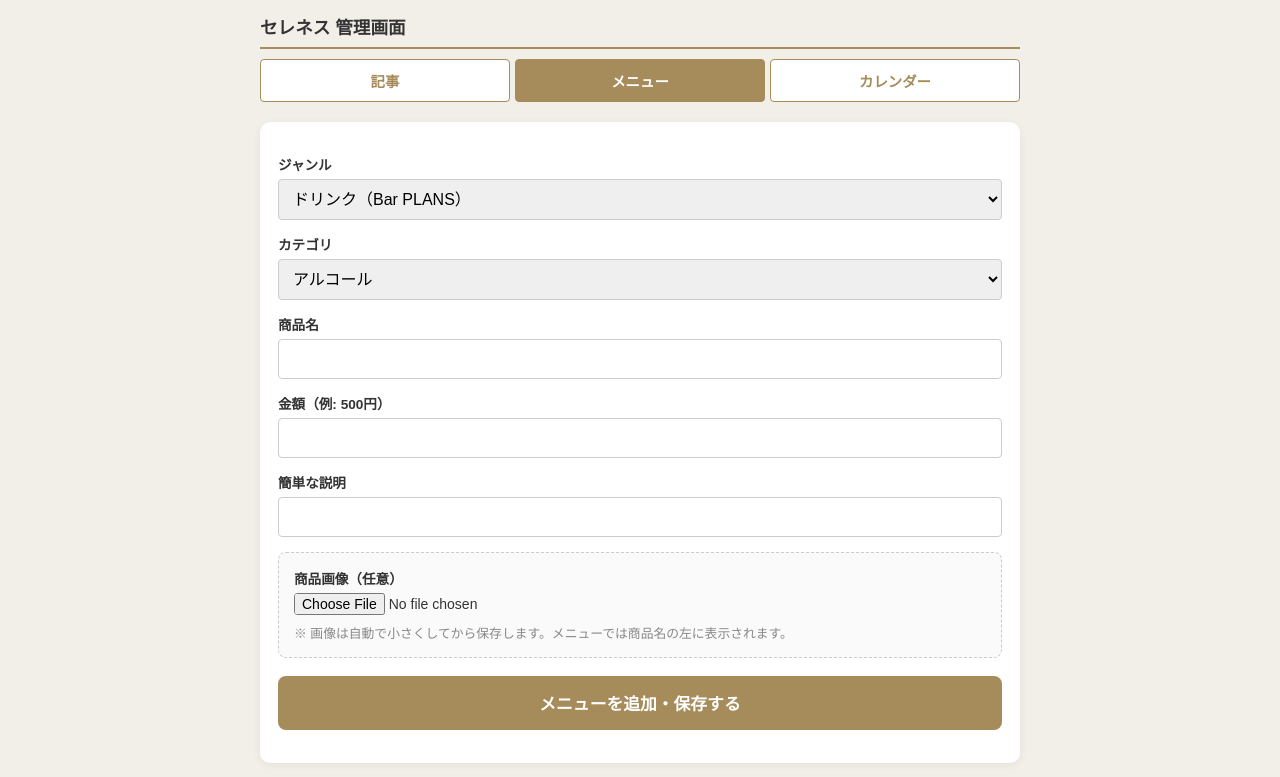
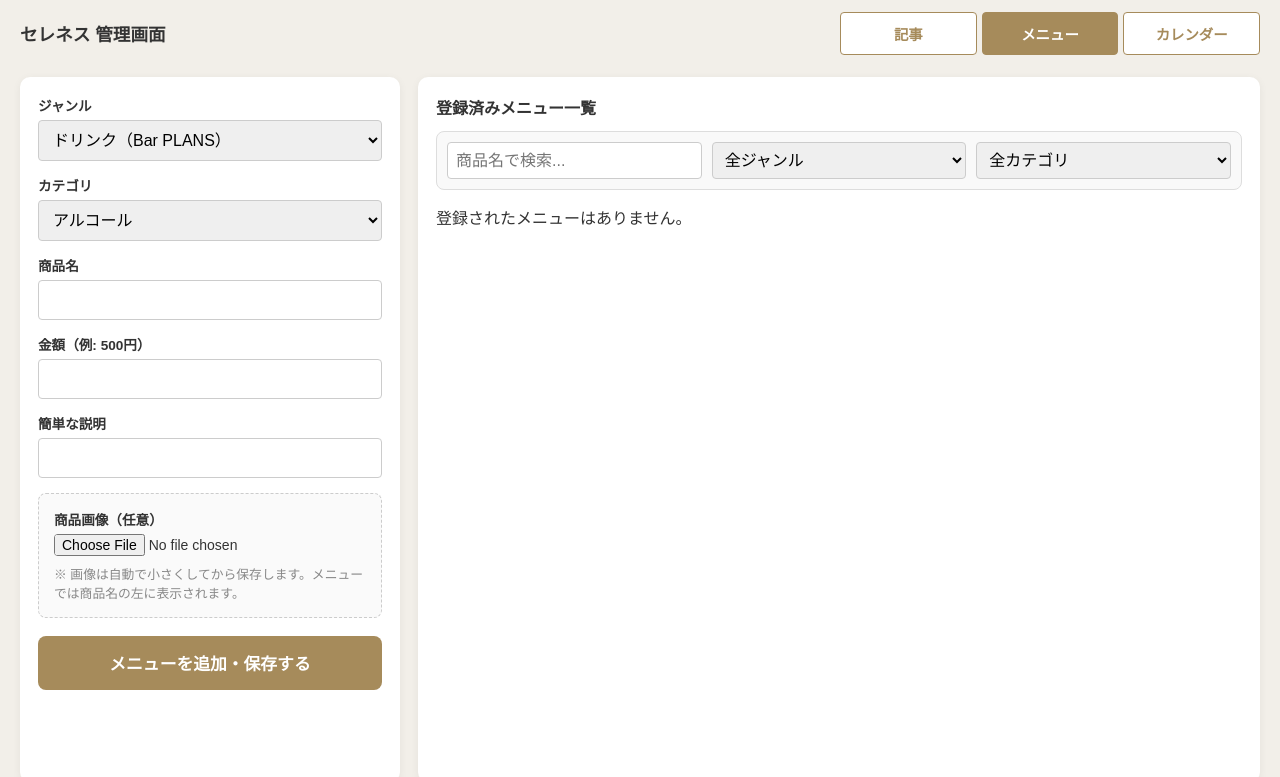
Before and after one commit to sereness25-cyber/Cafe-Bar-Sereness, a plain HTML site: page admin.html in a window 1280 px wide. Both pictures are taken after a click on the button "メニュー". Shown: the top 777 px of the page. Drawn offline with Linux system fonts and the light colour scheme; no server answers.

Commit message:
管理画面：タブレット・パソコンでは入力欄を左、一覧を右に並べる
- 画面幅768px以上で2列表示にし、ページ全体は縦に伸びないようにする
- 入力欄と一覧はそれぞれの枠の中でスクロール
- 一覧のカードは幅に応じて複数列で並べる

Co-Authored-By: Claude Opus 5.5 <noreply@anthropic.com>
Claude-Session: https://claude.ai/code/session_016pjtUPDZjoXGVPoMVbckuW

```diff
--- a/admin.html
+++ b/admin.html
@@ -118,6 +118,25 @@
         .item-actions { display: flex; gap: 6px; flex: 0 0 auto; }
         .item-actions button { min-height: 36px; min-width: 40px; padding: 6px 12px; border-radius: 6px; font-size: 0.85em; }
 
+        /* タブレット・パソコン：左に入力欄、右に一覧（それぞれの中でスクロール） */
+        @media (min-width: 768px) {
+            body { height: 100vh; overflow: hidden; }
+            .admin-box { max-width: 1400px; height: 100vh; display: flex; flex-direction: column; padding: 0 20px; box-sizing: border-box; }
+            .admin-header { position: static; flex: 0 0 auto; display: flex; align-items: center; gap: 20px; padding: 12px 0; }
+            .admin-header h1 { margin: 0; padding: 0; border: none; white-space: nowrap; }
+            .admin-header .tab-wrapper { flex: 0 1 420px; margin-left: auto; }
+            .admin-layout { flex: 1; min-height: 0; display: grid; grid-template-columns: minmax(300px, 380px) 1fr; gap: 18px; padding-bottom: 18px; }
+            #postForm { overflow-y: auto; min-height: 0; }
+            #postForm label:first-of-type { margin-top: 0; }
+            #list-container { margin-top: 0; display: flex; flex-direction: column; min-height: 0; }
+            #listItems { flex: 1; overflow-y: auto; min-height: 0; padding-right: 4px; }
+            .filter-container { flex-wrap: nowrap; }
+            .card-list { display: grid; grid-template-columns: repeat(auto-fill, minmax(280px, 1fr)); gap: 10px; align-items: start; }
+            .item-actions { flex-basis: 100%; justify-content: flex-end; }
+            .item-actions .edit-btn, .item-actions .del-btn-small { flex: 1; }
+            .admin-calendar-table td { height: 64px; }
+        }
+
         @media (max-width: 600px) {
             .admin-box { padding: 0 12px 30px; }
             #postForm, #list-container { padding: 14px; }
@@ -141,6 +160,7 @@
         </div>
     </div>
 
+    <div class="admin-layout">
     <form id="postForm">
         <div id="editBanner"></div>
         <div id="article-section">
@@ -308,6 +328,7 @@
 
         <div id="listItems">データを読み込んでいます...</div>
     </div>
+    </div>
 </div>
 
 <script>
@@ -423,6 +444,7 @@
     }
 
     function setEditBanner(text) {
+        if (text) document.getElementById('postForm').scrollTop = 0;  // 2列表示のとき、入力欄を先頭に戻す
         const banner = document.getElementById('editBanner');
         banner.textContent = text || "";
         banner.style.display = text ? 'block' : 'none';
```
